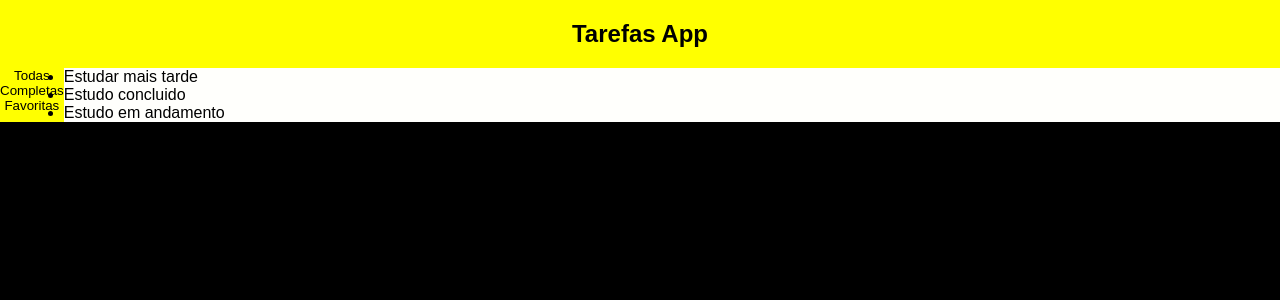
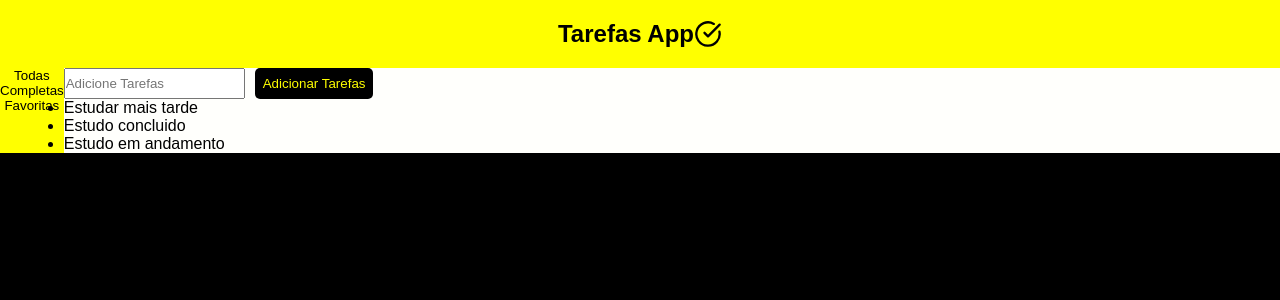
Before and after one commit to Will-777-77/Tarefas, a React (Vite) app: page / in a window 1280 px wide. Shown: the top 300 px of the page. Built offline with nearby package versions, Linux system fonts and the light colour scheme.

Commit message:
feat: adiciona componente TarefaForm, integra lucide-react e remove dependencias antigas

```diff
--- a/package.json
+++ b/package.json
@@ -10,6 +10,7 @@
     "preview": "vite preview"
   },
   "dependencies": {
+    "lucide-react": "^1.73.0",
     "react": "^19.3.1",
     "react-dom": "^19.3.1"
   },
--- a/src/App/App.jsx
+++ b/src/App/App.jsx
@@ -2,7 +2,6 @@ import './App.css';
 import Sidebar from '../componentes/Sidebar/Sidebar';
 import Header from '../componentes/Header/Header';
 import Tarefas from '../componentes/Tarefas/Tarefas';
-
 
 function App() {
   return (
--- a/src/componentes/Header/Header.jsx
+++ b/src/componentes/Header/Header.jsx
@@ -1,12 +1,12 @@
+import { Check, CheckCircle } from "lucide-react";
 import "./Header.css";
 
 function Header() {
     return (
         <div>
-            <h1 className="tarefas-app">
-                Tarefas App
-            </h1>
+            <h1 className="tarefas-app"> Tarefas App < CheckCircle size={28} color="black" /></h1>
         </div>
+
     );
 }
 
--- /dev/null
+++ b/src/componentes/TarefaForm/TarefaForm.css
@@ -0,0 +1,20 @@
+.tarefas-input-btn {
+    display: flex;
+    gap: 10px;
+}
+.botao-add-tarefas {
+    background-color: black;
+    color: var(--cor-principal);
+    padding: 8px;
+    border: none;
+    border-radius: 5px;
+    cursor: pointer;
+}
+.botao-add-tarefas:hover {
+    background-color: rgba(255, 0, 0, 0.83);
+    color: white;
+    scale: calc(1.1);
+}
+input {
+    color: black;
+}
--- /dev/null
+++ b/src/componentes/TarefaForm/TarefaForm.jsx
@@ -0,0 +1,11 @@
+import "./TarefaForm.css"
+function TarefaForm (){
+    return(
+        <form className="tarefas-input-btn">
+            <input placeholder="Adicione Tarefas"/>
+            <button className="botao-add-tarefas">Adicionar Tarefas</button>
+        </form>
+    )
+
+}
+export default TarefaForm;
--- a/src/componentes/Tarefas/Tarefas.css
+++ b/src/componentes/Tarefas/Tarefas.css
@@ -1,5 +1,6 @@
 .tarefas-principal {
     min-width: 100vw;
+
 
 }
 .nome-tarefas-principal {
--- a/src/componentes/Tarefas/Tarefas.jsx
+++ b/src/componentes/Tarefas/Tarefas.jsx
@@ -1,8 +1,10 @@
+import TarefaForm from '../TarefaForm/TarefaForm';
 import TarefaList from '../TarefaList/TarefaList';
 import './Tarefas.css';
 function Tarefas(){
     return (
         <div className='nome-tarefas-principal'>
+            <TarefaForm/>
             <TarefaList/>
         </div>
     )
```
Also changed, not shown: 1 other file (tests, documents, lock files or other folders).
